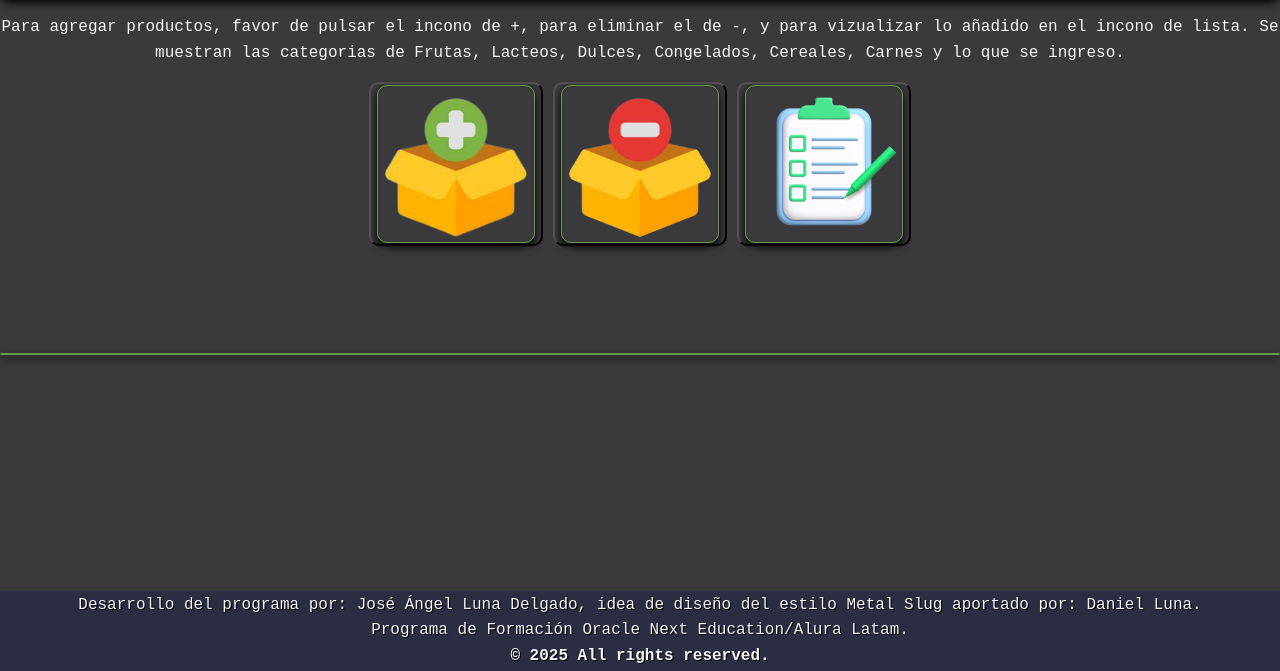
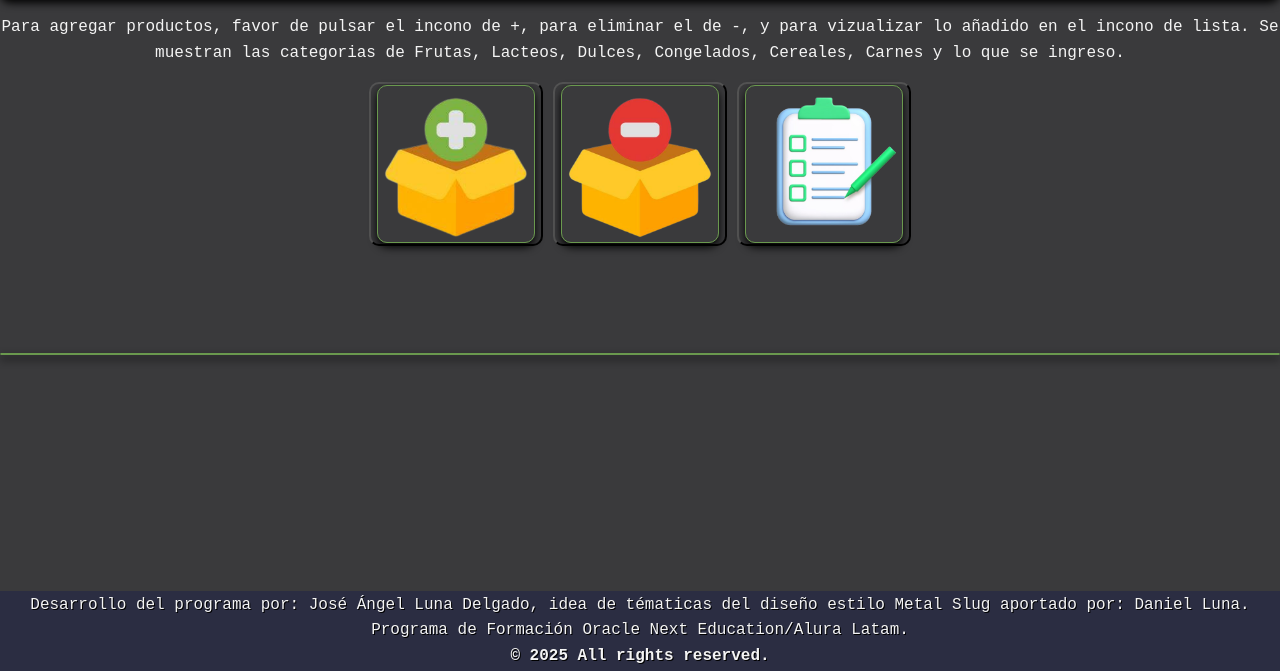
Before and after one commit to AngelLuna476/-7_DoC_Program_Arco, a plain HTML site: page 6_Day.html in a window 1280 px wide. Shown: the part 129-800 px from the top of the page. Drawn offline with Linux system fonts and the light colour scheme.

Commit message:
Update 6_Day.html

```diff
--- a/6_Day.html
+++ b/6_Day.html
@@ -277,7 +277,7 @@
     </script>
 </body>
 <footer class="footer">
-    <p class="footerp1">Desarrollo del programa por: José Ángel Luna Delgado, idea de diseño del estilo Metal Slug aportado por: Daniel Luna.</p>
+    <p class="footerp1">Desarrollo del programa por: José Ángel Luna Delgado, idea de tématicas del diseño estilo Metal Slug aportado por: Daniel Luna.</p>
     <p class="footerp2">Programa de Formación Oracle Next Education/Alura Latam.</p>
     <strong class="footerp3">&copy; 2025 All rights reserved.</strong>
 </footer>
```
